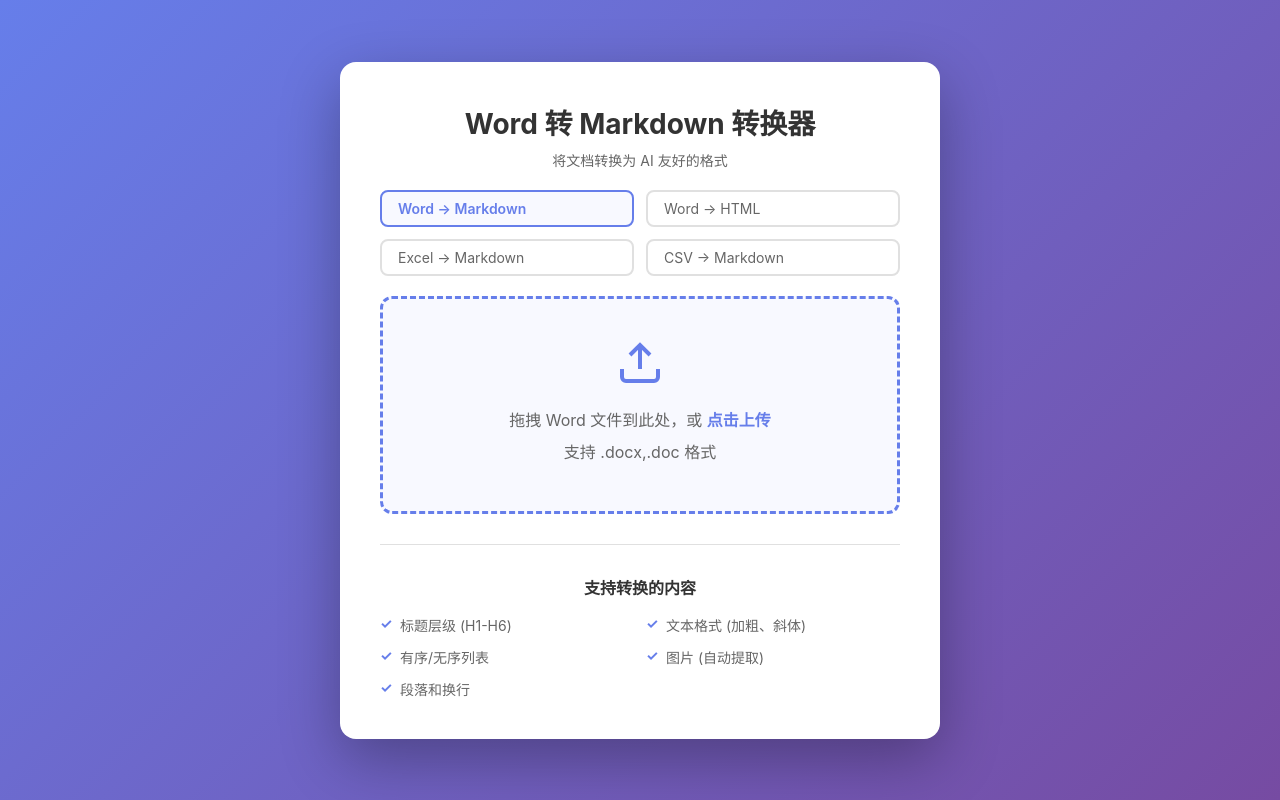
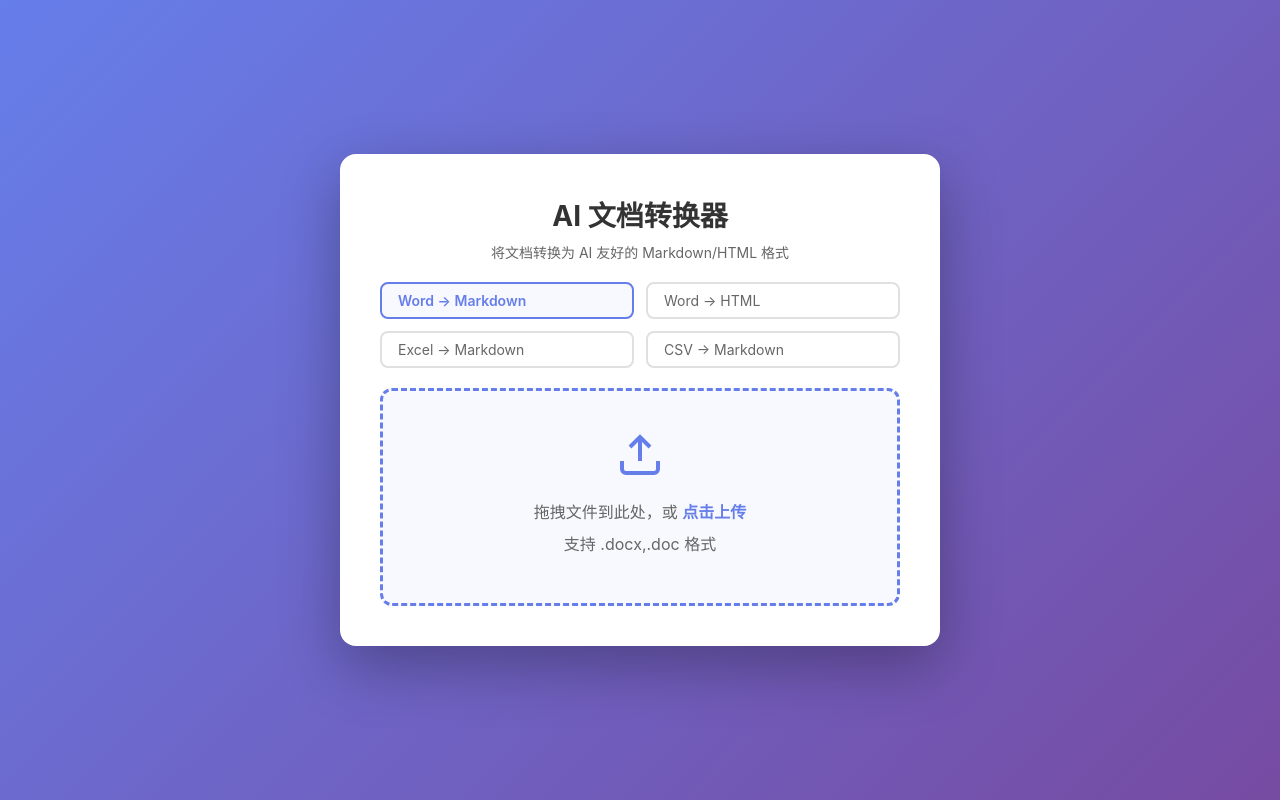
Before and after one commit to Arvin225/file-transformer-for-ai, a website: page client/index.html in a window 1280 px wide. Drawn offline with Linux system fonts and the light colour scheme.

Commit message:
ui: 简化界面，移除底部功能列表，更新标题和提示文字

```diff
--- a/client/app.js
+++ b/client/app.js
@@ -26,8 +26,10 @@ function updateFileInput() {
   fileInput.accept = config.accept;
 
   // 更新提示文字
-  const fileTypesText = document.querySelector('.file-types');
-  fileTypesText.textContent = `支持 ${config.accept} 格式`;
+  const fileTypesText = document.getElementById('fileTypeHint');
+  if (fileTypesText) {
+    fileTypesText.textContent = `支持 ${config.accept} 格式`;
+  }
 }
 
 // 初始化
--- a/client/index.html
+++ b/client/index.html
@@ -3,13 +3,13 @@
 <head>
   <meta charset="UTF-8">
   <meta name="viewport" content="width=device-width, initial-scale=1.0">
-  <title>Word 转 Markdown 转换器</title>
+  <title>AI 文档转换器</title>
   <link rel="stylesheet" href="style.css">
 </head>
 <body>
   <div class="container">
-    <h1>Word 转 Markdown 转换器</h1>
-    <p class="subtitle">将文档转换为 AI 友好的格式</p>
+    <h1>AI 文档转换器</h1>
+    <p class="subtitle">将文档转换为 AI 友好的 Markdown/HTML 格式</p>
 
     <div class="format-selector">
       <label class="format-option">
@@ -38,8 +38,8 @@
           <polyline points="17 8 12 3 7 8"/>
           <line x1="12" y1="3" x2="12" y2="15"/>
         </svg>
-        <p>拖拽 Word 文件到此处，或 <span class="highlight">点击上传</span></p>
-        <p class="file-types">支持 .docx, .doc 格式</p>
+        <p>拖拽文件到此处，或 <span class="highlight">点击上传</span></p>
+        <p class="file-types" id="fileTypeHint">支持 .docx, .doc 格式</p>
       </div>
     </div>
 
@@ -61,16 +61,6 @@
       <p class="download-info">文件将自动下载</p>
     </div>
 
-    <div class="features">
-      <h3>支持转换的内容</h3>
-      <ul>
-        <li>标题层级 (H1-H6)</li>
-        <li>文本格式 (加粗、斜体)</li>
-        <li>有序/无序列表</li>
-        <li>图片 (自动提取)</li>
-        <li>段落和换行</li>
-      </ul>
-    </div>
   </div>
 
   <script src="app.js"></script>
```
